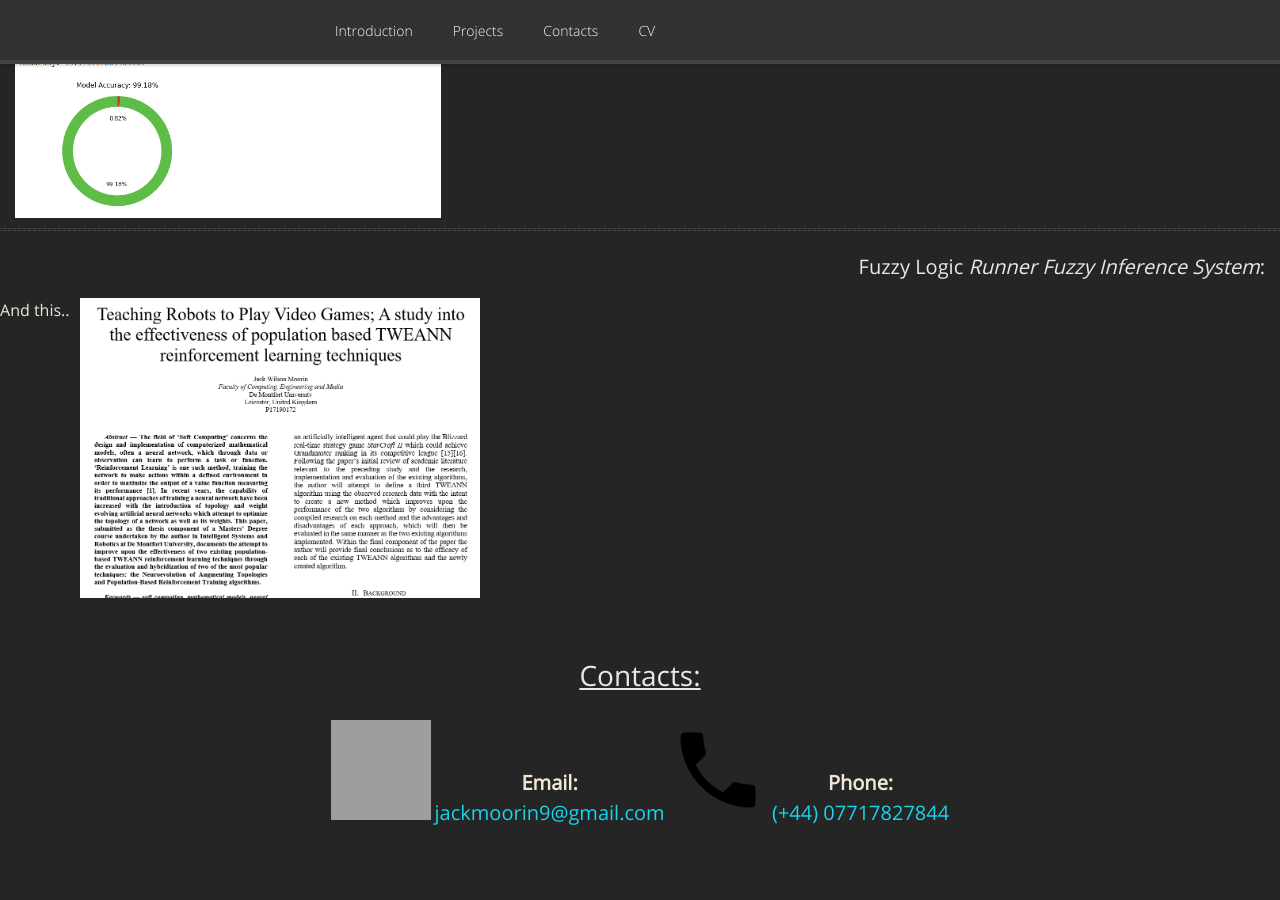
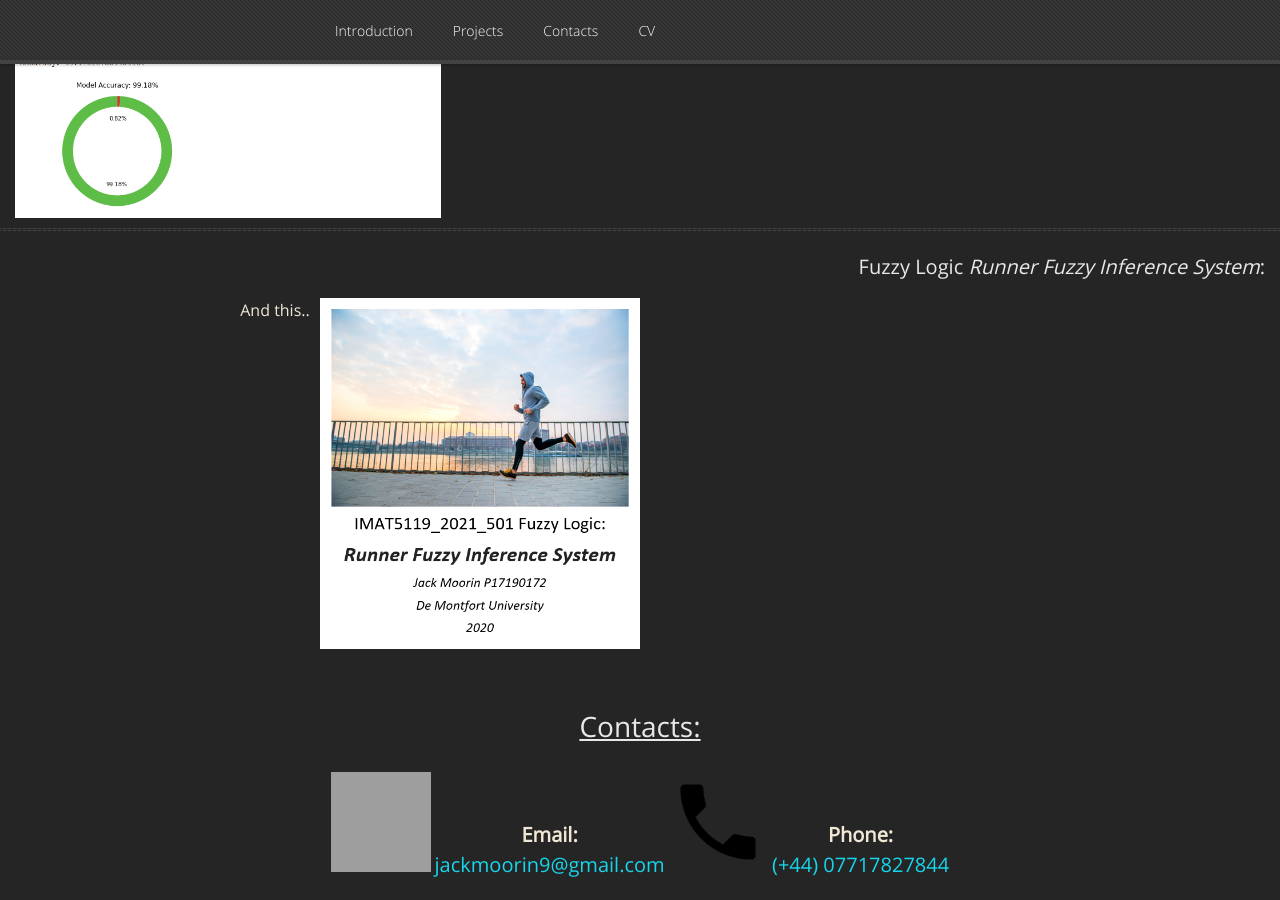
Before and after one commit to GamesProgrammingGrad2021/GamesProgrammingGrad2021.github.io, a Jekyll site: the page built from index.md, in a window 1280 px wide and 900 px high, scrolled down 2023 px. Built offline with Jekyll 4.4.1, drawn with Linux system fonts in a browser that asks for light colours; nearby versions of some CDN libraries; our own code applies the rules of GitHub Pages for plain Markdown files; before the commit the page ends 2871 px from its top, so only the background shows below that; grey boxes are pictures that could not be loaded.

Commit message:
Update default.html

```diff
--- a/_layouts/default.html
+++ b/_layouts/default.html
@@ -137,7 +137,7 @@
 			<h2 style="padding-top:5px; padding-right: 15px; padding-bottom: 10px; text-align: right; font-size: 20px;">Master's Degree Thesis '<i>Teaching Robots to Play Video Games; A study into the effectiveness of population based TWEANN reinforcement learning techniques</i>':</h2>
 			<div style="display: flex; align-items: center; width: 100% - 25px; margin-bottom: 10px; padding-right: 15px;">
 				<div style="padding-right: 0px; font-size: 16px; text-align: right; display: block; vertical-align: middle;">
-				<a href="TRTPVG A Study into Population Based TWEANN Reinforcement Learning Techniques.docx"><img src="Thesis_Thumbnail.png" alt="Thesis_Thumbnail" style="height: 300px; width: 400px; vertical-align: middle; float: right; padding-right: 0px; padding-left: 10px;"></a>
+				<a href="TRTPVG A Study into Population Based TWEANN Reinforcement Learning Techniques.docx"><img src="Thesis_Thumbnail.png" alt="Thesis Thumbnail" style="height: 300px; width: 400px; vertical-align: middle; float: right; padding-right: 0px; padding-left: 10px;"></a>
 				This document is the final version of the thesis I submitted as part of my 'Intelligent Systems and Mobile Robotics' Master's Degree,
 				for which I graduated with Merit, on the topic of the further development of reinforcement learning based topology and weight evolving
 				artificial neural network techniques through the research, implementation and evaluation of the
@@ -157,12 +157,12 @@
 				</div>
 			</div>
 
-			<!-- NLP Chatbot (Right)-->
+			<!-- Fuzzy Logic (MSc) Runner FIS (Right)-->
 			<hr>
 			<h2 style="padding-top:5px; padding-right: 15px; padding-bottom: 10px; text-align: right; font-size: 20px;">Fuzzy Logic <i>Runner Fuzzy Inference System</i>:</h2>
 			<div style="display: flex; align-items: center; width: 100% - 25px; margin-bottom: 10px; padding-right: 15px;">
 				<div style="padding-right: 0px; font-size: 16px; text-align: right; display: block; vertical-align: middle;">
-				<a href="TRTPVG A Study into Population Based TWEANN Reinforcement Learning Techniques.docx"><img src="Thesis_Thumbnail.png" alt="Thesis_Thumbnail" style="height: 300px; width: 400px; vertical-align: middle; float: right; padding-right: 0px; padding-left: 10px;"></a>
+				<a href="TRTPVG A Study into Population Based TWEANN Reinforcement Learning Techniques.docx"><img src="Runner FIS Thumbnail.png" alt="Fuzzy Logic Runner FIS" style="height: 50%; width: 50%; vertical-align: middle; float: right; padding-right: 0px; padding-left: 10px;"></a>
 				And this..
 				</div>
 			</div>
```
